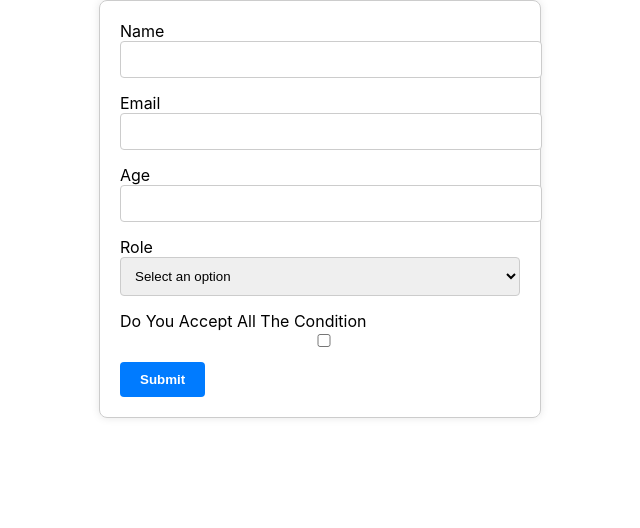
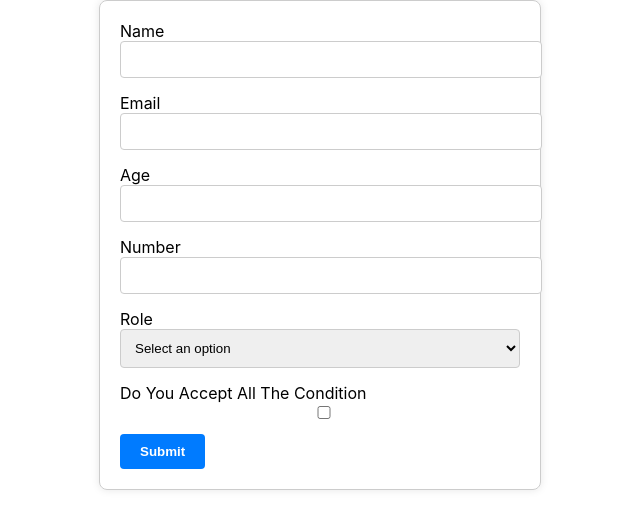
Before and after one commit to SaunakMalla7/dynamic_form, a React (Create React App) app: page / in a window 1280 px wide. Shown: the top 528 px of the page, without its empty margins (320-960 px from the left). Built offline with nearby package versions, Linux system fonts and the light colour scheme.

Commit message:
validation only in age

```diff
--- a/src/Form.js
+++ b/src/Form.js
@@ -25,6 +25,14 @@ const data = {
         data_type: "Integer",
         html_element: "number",
       },
+      {
+        name: "number",
+        label: "Number",
+        required: true,
+        data_type: "Integer",
+        html_element: "number",
+      },
+
       {
         name: "role",
         label: "Role",
@@ -71,7 +79,7 @@ function Form() {
         errors[inputData.name] = `${inputData.label} is required`;
       }
 
-      if (inputData.data_type === "Integer") {
+      if (inputData.name === "age") {
         const numValue = parseInt(value, 10);
 
         if (isNaN(numValue)) {
```
